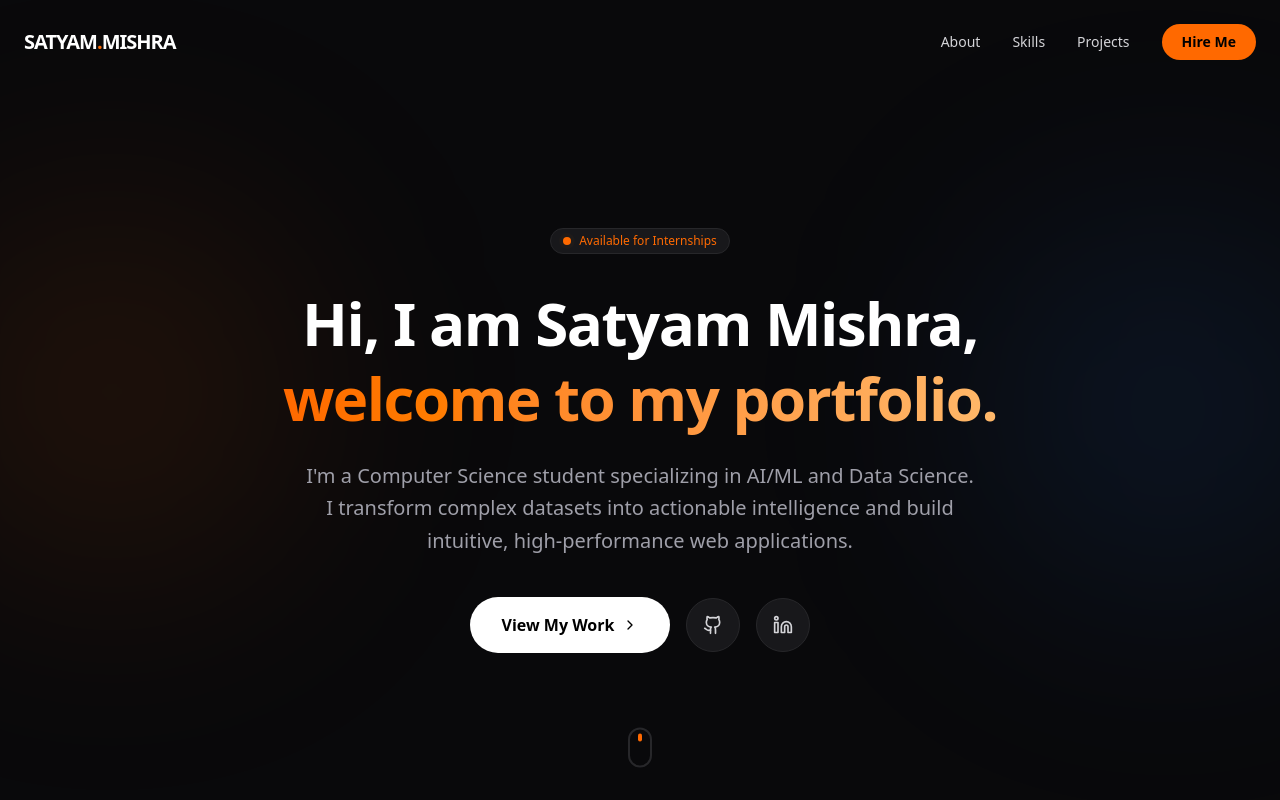
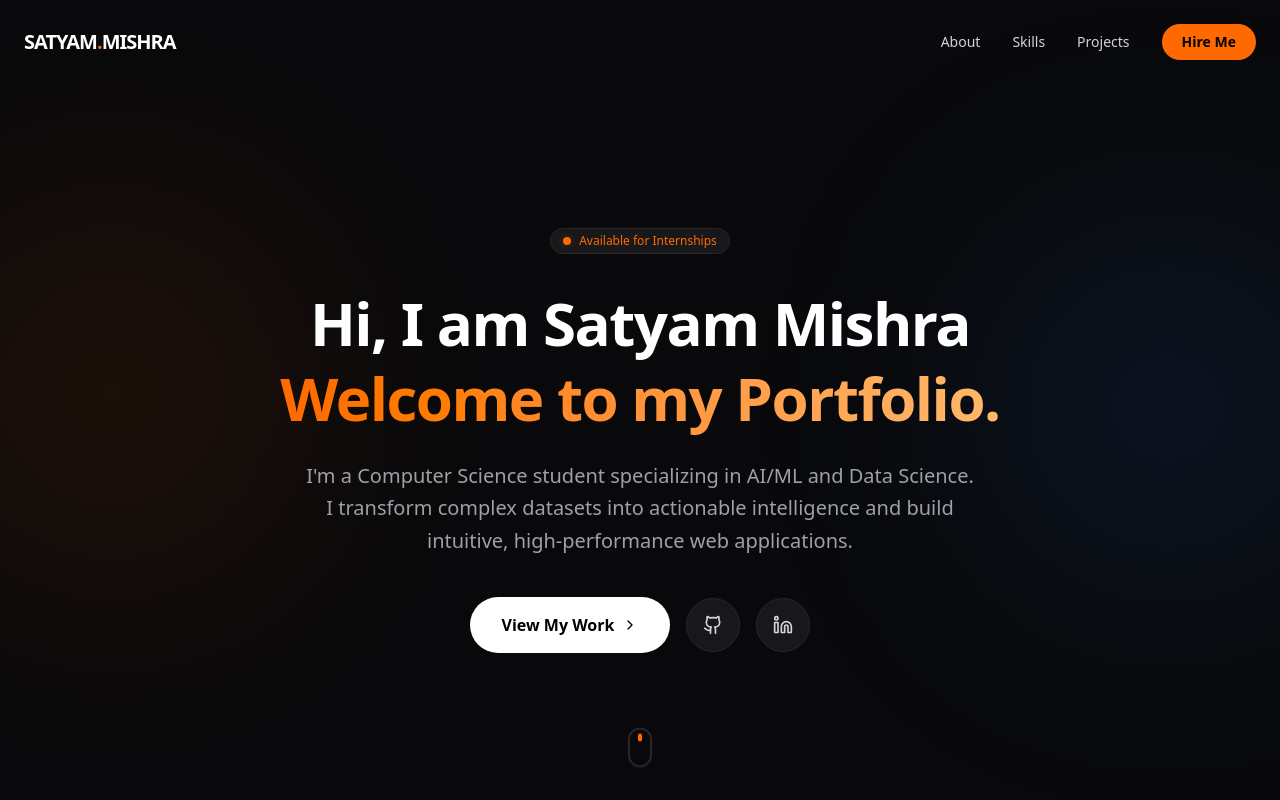
Before and after one commit to satyammishra4049-eng/Portfolio, a React (Vite) app: page / in a window 1280 px wide. Shown: the top 800 px of the page. Built offline with nearby package versions, Linux system fonts and the light colour scheme.

Commit message:
Update hero section text formatting and capitalization

```diff
--- a/src/App.tsx
+++ b/src/App.tsx
@@ -199,9 +199,9 @@ export default function App() {
             transition={{ delay: 0.2 }}
             className="text-4xl md:text-5xl lg:text-6xl font-bold text-white tracking-tight leading-tight mb-6"
           >
-            Hi, I am Satyam Mishra, <br />
+            Hi, I am Satyam Mishra <br />
             <span className="text-transparent bg-clip-text bg-gradient-to-r from-orange-500 to-orange-300">
-              welcome to my portfolio.
+              Welcome to my Portfolio.
             </span>
           </motion.h1>
 
```
